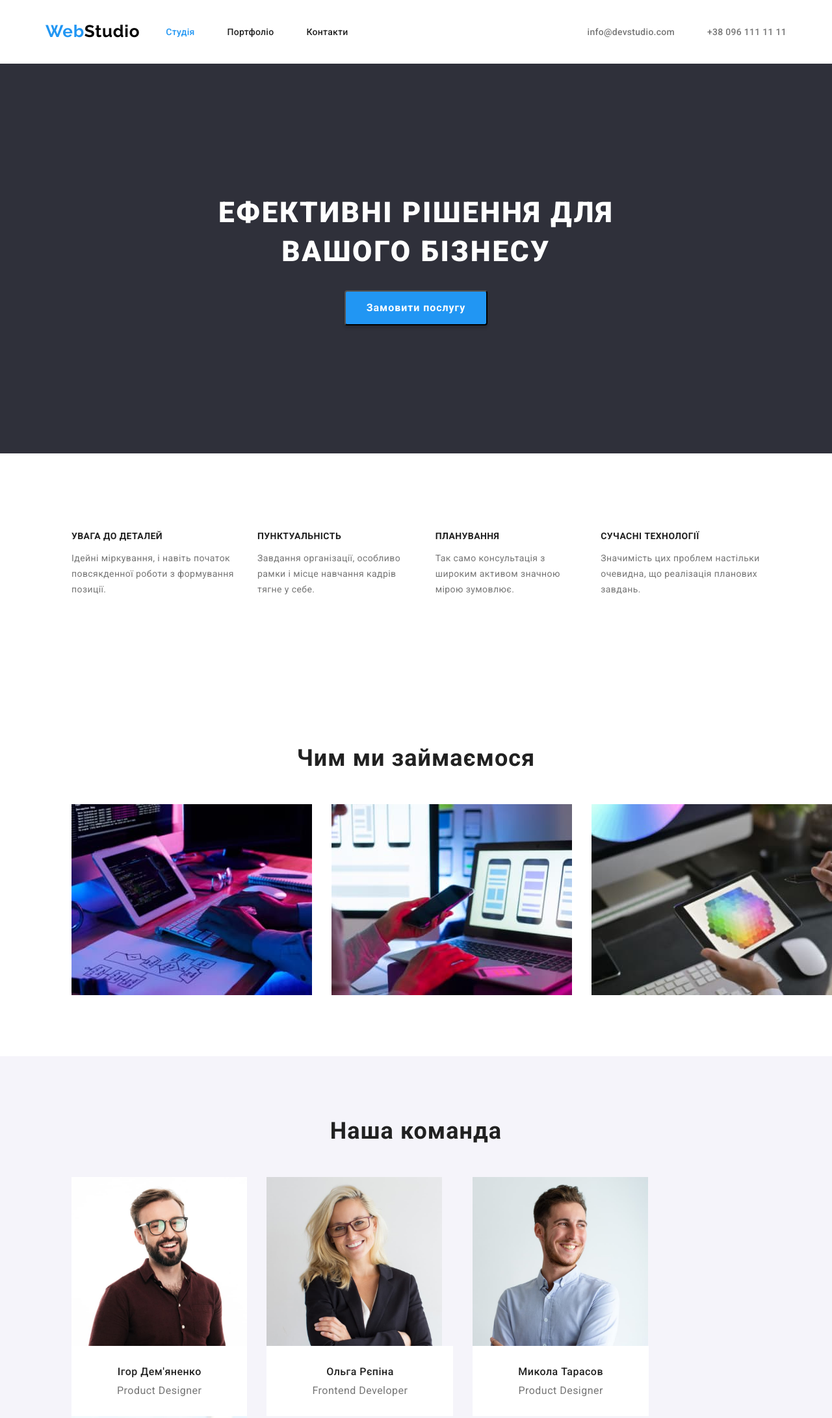
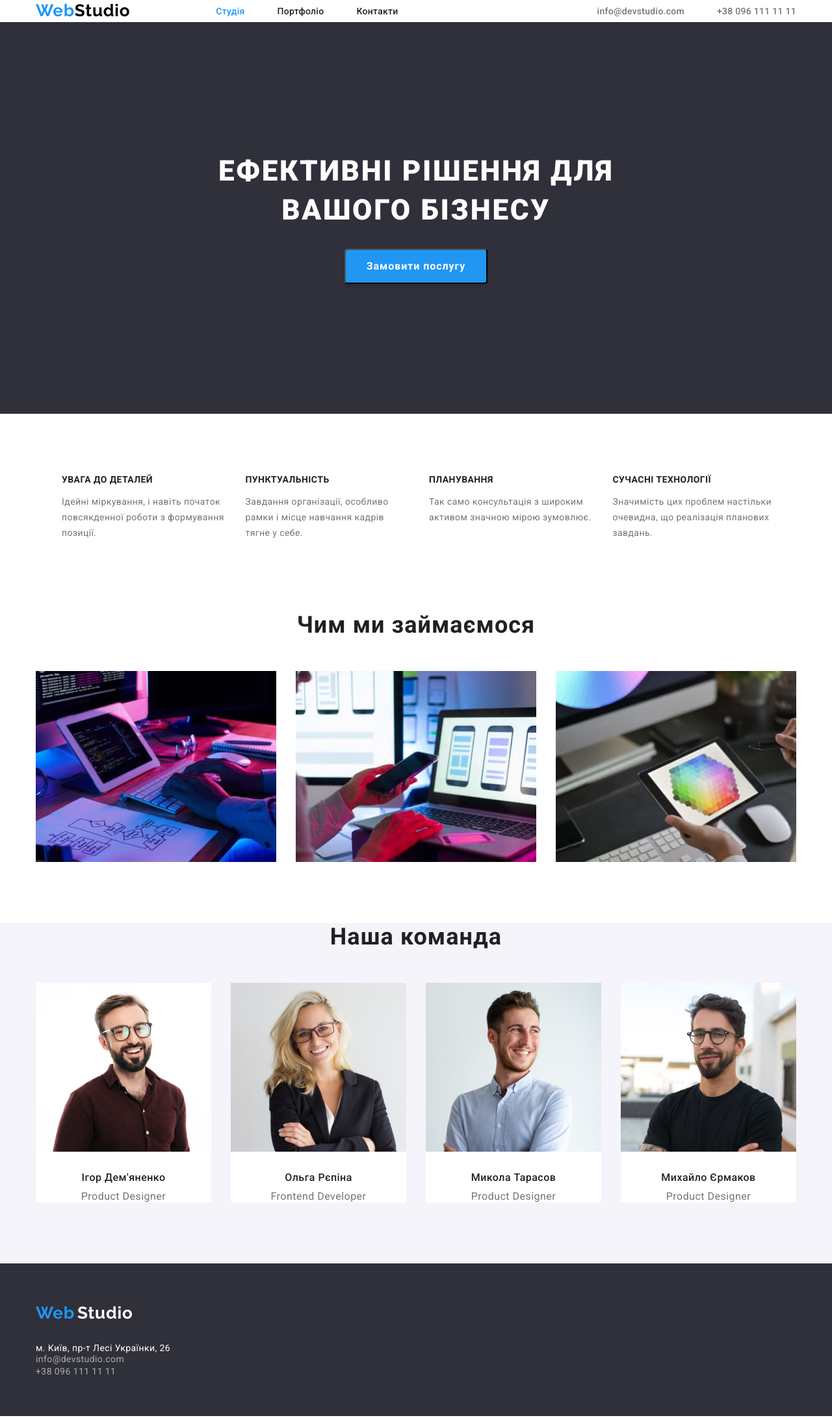
Before and after one commit to Fininna/goit-markup-hw-03, a plain HTML site: page index.html in a window 1280 px wide. Shown: the top 2183 px of the page at 65% size. Drawn offline with nearby package versions, Linux system fonts and the light colour scheme.

Commit message:
2th commit master

```diff
--- a/CSS/style.css
+++ b/CSS/style.css
@@ -44,13 +44,12 @@ address {
 
 /*========START HEADER =========*/
 .main-header {
-    padding-top: 32px;
-    padding-bottom: 32px;
     background: var(--white-color);
+    border-bottom: 1px;
+    border-bottom-color: solid #ECECEC;
 }
-
 .container {
-    width: 1170px;
+    width: 1200px;
     padding-left: 15px;
     padding-right: 15px;
     margin-left: auto;
@@ -80,7 +79,7 @@ address {
     font-size: 26px;
     line-height: 1.3;
     letter-spacing: 0.03em;
-    /*margin-right: 92px;*/
+    margin-right: 92px;
     color: var(--blue-color);
 }
 
@@ -90,7 +89,7 @@ address {
     line-height: 1.3;
     letter-spacing: 0.03em;
     color: var(--black-color);
-}
+   }
 
 .nav-contact {
     display: flex;
@@ -102,6 +101,8 @@ address {
     line-height: 1.14;
     letter-spacing: 0.02em;
     color: var(--title-color);
+    padding-top: 32px;
+    padding-bottom: 32px;
 }
 
 .nav-list-itm:not(:last-child) {
@@ -116,14 +117,16 @@ address {
 .menu-list-itm:focus {
     color: var(--blue-color);
 }
-
+.contact-list {
+ margin-left: 50px;
+}
 .menu-list-contact {
     font-weight: 500;
     font-size: 14px;
     line-height: 1.14;
     letter-spacing: 0.02em;
     color: var(--text-color);
-    margin-left: 50px;
+
 }
 
 .menu-list-contact:hover,
@@ -136,7 +139,8 @@ address {
 
 .main-hero {
     background-color: var(--footter-color);
-    height: 600px;
+    padding-top: 200px;
+    padding-bottom: 200px;
 }
 
 .main-title {
@@ -148,9 +152,9 @@ address {
     text-transform: uppercase;
     background: var(--footter-color);
     color: var(--white-color);
-    padding-top: 200px;
-    padding-left: 236px;
-    padding-right: 236px;
+    width: 700px;
+    margin-left: auto;
+    margin-right: auto;
     margin-bottom: 30px;
 }
 
@@ -169,8 +173,7 @@ address {
     color: var(--white-color);
     margin-left: auto;
     margin-right: auto;
-    margin-bottom: 200px;
-}
+    }
 
 .order-button {
     font-weight: 500;
@@ -194,17 +197,15 @@ address {
 }
 
 .about-section {
-    padding-top: 94px;
-    padding-bottom: 94px;
+    margin-top: 94px;
+    margin-bottom: 94px;
 }
 
 .about-container {
     display: flex;
     margin-left: auto;
     margin-right: auto;
-    padding-top: 26px;
-    padding-bottom: 24px;
-}
+    }
 
 .title {
     font-weight: 700;
@@ -213,21 +214,27 @@ address {
     letter-spacing: 0.03em;
     text-transform: uppercase;
     color: var(--title-color);
-    margin-right: 30px;
+    }
+.about-li {
+  width: 270px;
+  margin-right: 30px;
 }
-
 .text-normal {
     font-weight: 400;
     font-size: 14px;
     line-height: 1.71;
     letter-spacing: 0.03em;
     color: var(--text-color);
-    margin-right: 30px;
+
 }
-
+.about-second-section {
+    padding-top: 0px;
+    margin-bottom: 94px;
+}
 .about-img-container {
     display: flex;
     margin-left: -30px;
+    padding-left: 0px;
 }
 
 .about-img {
@@ -248,12 +255,15 @@ address {
 
 .section-comand {
     background: #F5F4FA;
+    padding-left: 0px;
+    padding-bottom: 94px;
 }
 
 .main-comand {
     display: flex;
     flex-wrap: wrap;
     margin-left: -30px;
+    padding-left: 0px;
 }
 
 .name-comand {
@@ -264,8 +274,9 @@ address {
     letter-spacing: 0.03em;
     background-color: var(--white-color);
     color: var(--title-color);
-    padding-left: auto;
-    padding-right: auto;
+    width: 270px;
+    padding-left: 0px;
+    padding-right: 0px;
     padding-top: 30px;
     padding-bottom: 10px;
     margin-bottom: 0px;
@@ -283,9 +294,10 @@ address {
     letter-spacing: 0.03em;
     background-color: var(--white-color);
     color: var(--text-color);
-    padding-left: 70px;
-    padding-right: 70px;
-    padding-bottom: 30px;
+    width: 270px;
+    padding-left: 0px;
+    padding-right: 0px;
+    padding-bottom: 0px;
     margin-top: 0px;
     margin-bottom: 0px;
 }
@@ -303,10 +315,11 @@ address {
     flex-wrap: wrap;
     margin-left: -30px;
     margin-top: -30px;
+    padding-left: 0px;
     }
 
 .img-back-portfolio {
-    /* padding-left: 0px;*/
+    padding-left: 0px;padding-right: 0px;
     /*margin-left: 30px;*/
    margin-left: 30px;
     margin-top: 30px;
--- a/index.html
+++ b/index.html
@@ -34,37 +34,39 @@
                 </ul>
             </nav>
             <ul class="list nav-contact">
-                <li><a class="links menu-list-contact" href="mailto:info@devstudio.com">info@devstudio.com</a></li>
-                <li><a class="links menu-list-contact" href="tel:+380961111111">+38 096 111 11 11</a></li>
+                <li class="contact-list"><a class="links menu-list-contact" href="mailto:info@devstudio.com">info@devstudio.com</a></li>
+                <li class="contact-list"><a class="links menu-list-contact" href="tel:+380961111111">+38 096 111 11 11</a></li>
             </ul>
         </div>
     </header>
     <main>
         <section class="main-hero">
-            <h1 class="main-title container">Ефективні рішення для вашого бізнесу</h1>
+            <div class="container">
+            <h1 class="main-title">Ефективні рішення для вашого бізнесу</h1>
             <button class="order-btn" type="button">Замовити послугу</button>
-        </section>
+        </div>
+    </section>
         <!--About-->
         <section class="about-section">
             <div class="container">
                 <ul class="list about-container">
-                    <li>
+                    <li class="about-li">
                         <h3 class="title">УВАГА ДО ДЕТАЛЕЙ</h3>
                         <p class="text-normal about-text">Ідейні міркування, і навіть початок повсякденної роботи з
                             формування позиції.
                         </p>
                     </li>
-                    <li>
+                    <li class="about-li">
                         <h3 class="title">ПУНКТУАЛЬНІСТЬ</h3>
                         <p class="text-normal about-text">Завдання організації, особливо рамки і місце навчання кадрів
                             тягне у себе.
                         </p>
                     </li>
-                    <li>
+                    <li class="about-li">
                         <h3 class="title">ПЛАНУВАННЯ</h3>
                         <p class="text-normal">Так само консультація з широким активом значною мірою зумовлює.</p>
                     </li>
-                    <li>
+                    <li class="about-li">
                         <h3 class="title">СУЧАСНІ ТЕХНОЛОГІЇ</h3>
                         <p class="text-normal about-text">Значимість цих проблем настільки очевидна, що реалізація
                             планових завдань.
@@ -73,7 +75,7 @@
                 </ul>
             </div>
         </section>
-        <section class="about-section">
+        <section class="about-second-section">
             <div class="container">
                 <h2 class="title-top">Чим ми займаємося</h2>
                 <ul class="list about-img-container">
@@ -83,7 +85,7 @@
                 </ul>
             </div>
         </section>
-        <section class="about-section section-comand">
+        <section class="section-comand">
             <div class="container">
                 <h2 class="title-top">Наша команда</h2>
                 <ul class="list main-comand">
```
Also changed, not shown: portfolio.html (+2 -3 lines).
